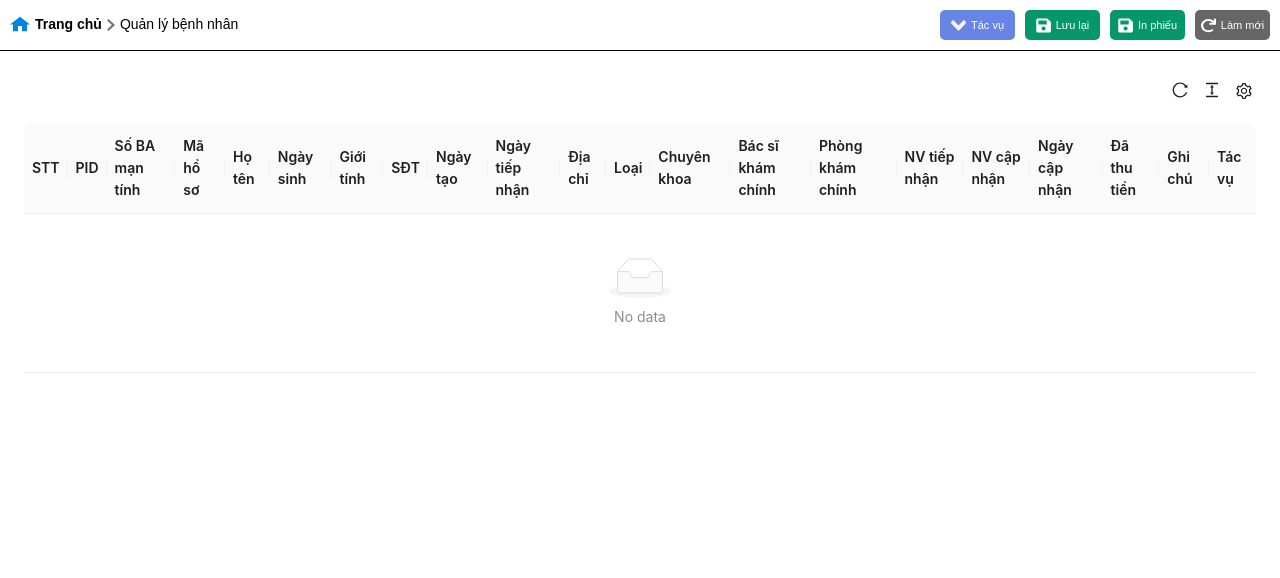
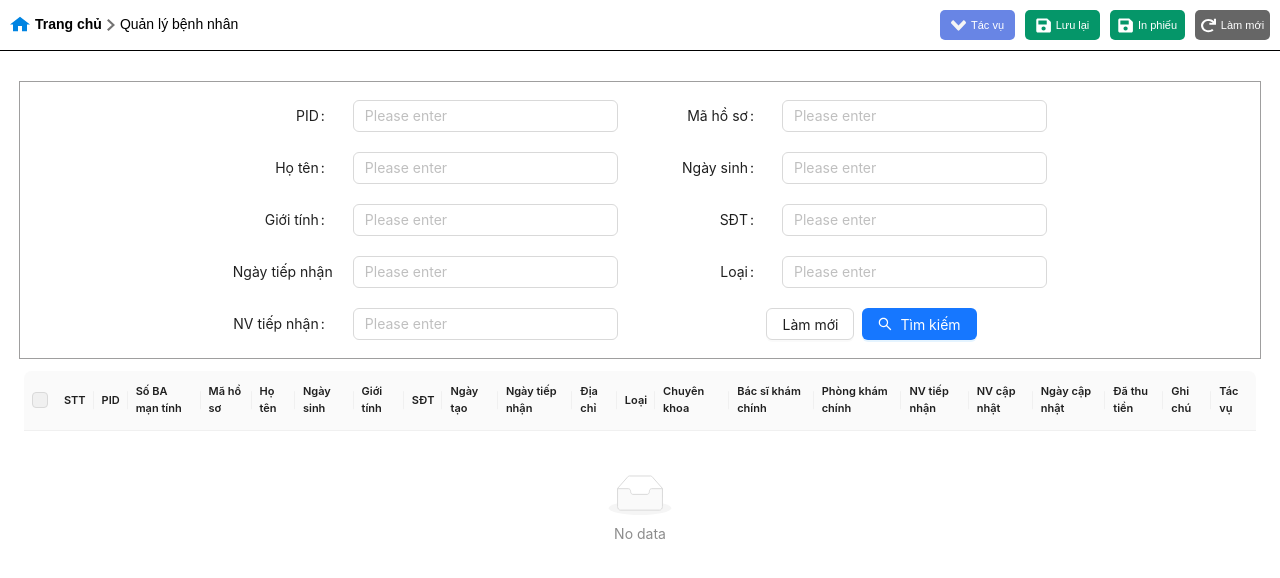
Before and after one commit to Socciu007/medical-appointment, a React (Vite) app: page /patient in a window 1280 px wide. Shown: the top 578 px of the page. Built offline with nearby package versions, Linux system fonts and the light colour scheme.

Commit message:
add table-component

```diff
--- a/src/components/TableComponent/index.tsx
+++ b/src/components/TableComponent/index.tsx
@@ -1,23 +1,27 @@
 /* eslint-disable @typescript-eslint/no-explicit-any */
+import './style.scss'
 import { ProTable } from '@ant-design/pro-components'
-import type { SearchConfig } from '@ant-design/pro-form/es/components/Submitter'
+import type { SearchConfig } from '@ant-design/pro-table/es/components/Form/FormRender'
 import type { ReactNode } from 'react'
 import type { TablePaginationConfig } from 'antd/es/table'
+import type { TableRowSelection } from 'antd/es/table/interface'
 
 type TableComponentProps = {
-    rowKey: string
-    columns: any[]
-    dataSource: any[]
-    search?: false | SearchConfig
-    toolBarRender?: false | ((action: any, rows: any) => ReactNode[])
-    pagination?: false | TablePaginationConfig
-}
+  rowKey: string;
+  columns: any[];
+  dataSource: any[];
+  search?: false | SearchConfig;
+  toolBarRender?: false | ((action: any, rows: any) => ReactNode[]);
+  pagination?: false | TablePaginationConfig;
+  rowSelection?: false | TableRowSelection;
+};
 
-const TableComponent = ({ columns, dataSource, rowKey, toolBarRender, pagination }: TableComponentProps) => {
+const TableComponent = ({ columns, dataSource, rowKey, search, toolBarRender, pagination, rowSelection }: TableComponentProps) => {
   return (
     <ProTable
       rowKey={rowKey}
-      search={false}
+      rowSelection={rowSelection}
+      search={search}
       toolBarRender={toolBarRender}
       pagination={pagination}
       columns={columns}
--- a/src/components/TableComponent/style.scss
+++ b/src/components/TableComponent/style.scss
@@ -0,0 +1,38 @@
+.ant-pro-table {
+  .ant-table-container {
+    margin: 0 24px;
+    .ant-table-cell {
+      font-size: var(--font-size-small);
+    }
+  }
+
+  .search-form {
+    border-radius: 0;
+    margin: 30px auto 12px;
+    width: 97%;
+    form {
+      margin: 0;
+      padding: 18px;
+      border: 1px solid #9F9E9E;
+      width: 100% !important;
+      .ant-row {
+        gap: 20px;
+        align-items: center;
+        justify-content: center;
+        // .ant-col {
+        //   width: 100%;
+        //   .ant-form-item {
+        //     width: 100%;
+        //     > * {
+        //       width: 100%;
+        //     }
+        //   }
+        // }
+        .ant-col:last-child {
+          margin: 0;
+          text-align: center;
+        }
+      }
+    }
+  }
+}
--- a/src/pages/PatientManager/index.tsx
+++ b/src/pages/PatientManager/index.tsx
@@ -1,11 +1,14 @@
+/* eslint-disable @typescript-eslint/no-explicit-any */
 import './style.scss'
 import HeaderComponent from '../../components/HeaderComponent'
 import TableComponent from '../../components/TableComponent'
-
+import { SearchOutlined } from '@ant-design/icons'
+import { Button } from 'antd'
 const patientColumns = [
   {
     title: 'STT',
-    dataIndex: 'stt'
+    dataIndex: 'stt',
+    search: false
   },
   {
     title: 'PID',
@@ -13,7 +16,8 @@ const patientColumns = [
   },
   {
     title: 'Số BA mạn tính',
-    dataIndex: 'number'
+    dataIndex: 'number',
+    search: false
   },
   {
     title: 'Mã hồ sơ',
@@ -37,7 +41,8 @@ const patientColumns = [
   },
   {
     title: 'Ngày tạo',
-    dataIndex: 'createdAt'
+    dataIndex: 'createdAt',
+    search: false
   },
   {
     title: 'Ngày tiếp nhận',
@@ -45,7 +50,8 @@ const patientColumns = [
   },
   {
     title: 'Địa chỉ',
-    dataIndex: 'address'
+    dataIndex: 'address',
+    search: false
   },
   {
     title: 'Loại',
@@ -53,39 +59,47 @@ const patientColumns = [
   },
   {
     title: 'Chuyên khoa',
-    dataIndex: 'specialty'
+    dataIndex: 'specialty',
+    search: false
   },
   {
     title: 'Bác sĩ khám chính',
-    dataIndex: 'mainDoctor'
+    dataIndex: 'mainDoctor',
+    search: false
   },
   {
     title: 'Phòng khám chính',
-    dataIndex: 'mainRoom'
+    dataIndex: 'mainRoom',
+    search: false
   },
   {
     title: 'NV tiếp nhận',
     dataIndex: 'receiver'
   },
   {
-    title: 'NV cập nhận',
-    dataIndex: 'updater'
+    title: 'NV cập nhật',
+    dataIndex: 'updater',
+    search: false
   },
   {
-    title: 'Ngày cập nhận',
-    dataIndex: 'updatedAt'
+    title: 'Ngày cập nhật',
+    dataIndex: 'updatedAt',
+    search: false
   },
   {
     title: 'Đã thu tiền',
-    dataIndex: 'paided'
+    dataIndex: 'paided',
+    search: false
   },
   {
     title: 'Ghi chú',
-    dataIndex: 'note'
+    dataIndex: 'note',
+    search: false
   },
   {
     title: 'Tác vụ',
-    dataIndex: 'action'
+    dataIndex: 'action',
+    search: false
   }
 ]
 
@@ -103,8 +117,41 @@ const PatientManager = () => {
           <TableComponent
             rowKey="id"
             columns={patientColumns}
+            rowSelection={{
+              onChange: (selectedRowKeys, selectedRows) => {
+                console.log(
+                  `selectedRowKeys: ${selectedRowKeys}`,
+                  'selectedRows: ',
+                  selectedRows
+                )
+              }
+            }}
             dataSource={[]}
             pagination={false}
+            toolBarRender={false}
+            search={{
+              searchText: 'Tìm kiếm',
+              resetText: 'Làm mới',
+              className: 'search-form',
+              collapsed: false,
+              labelWidth: 100,
+              collapseRender: false,
+              optionRender: (_, props, dom) => {
+                return [
+                  ...dom.filter((item: any) => item.key !== 'submit'),
+                  <Button
+                    key="submit"
+                    className="search-button"
+                    icon={<SearchOutlined />}
+                    iconPosition="start"
+                    type="primary"
+                    onClick={() => {}}
+                  >
+                    Tìm kiếm
+                  </Button>
+                ]
+              }
+            }}
           />
         </div>
       </div>
```
